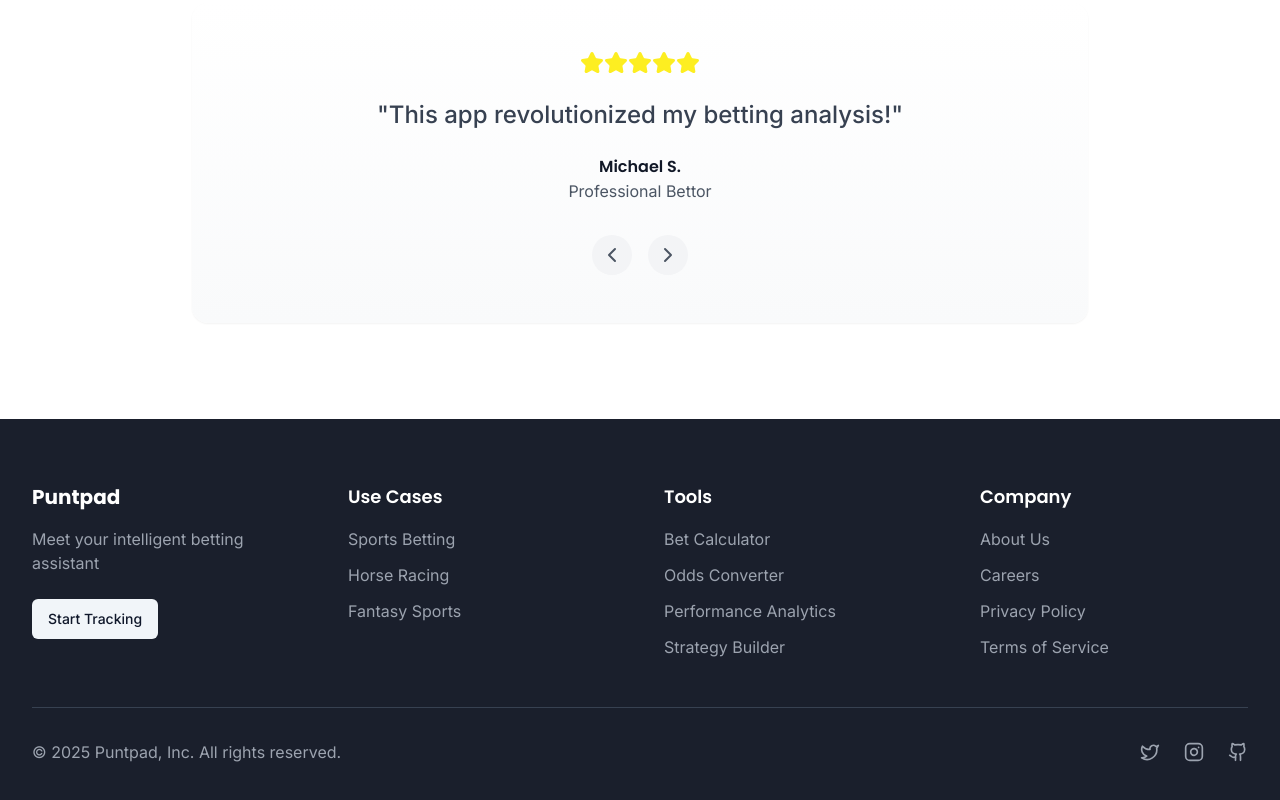
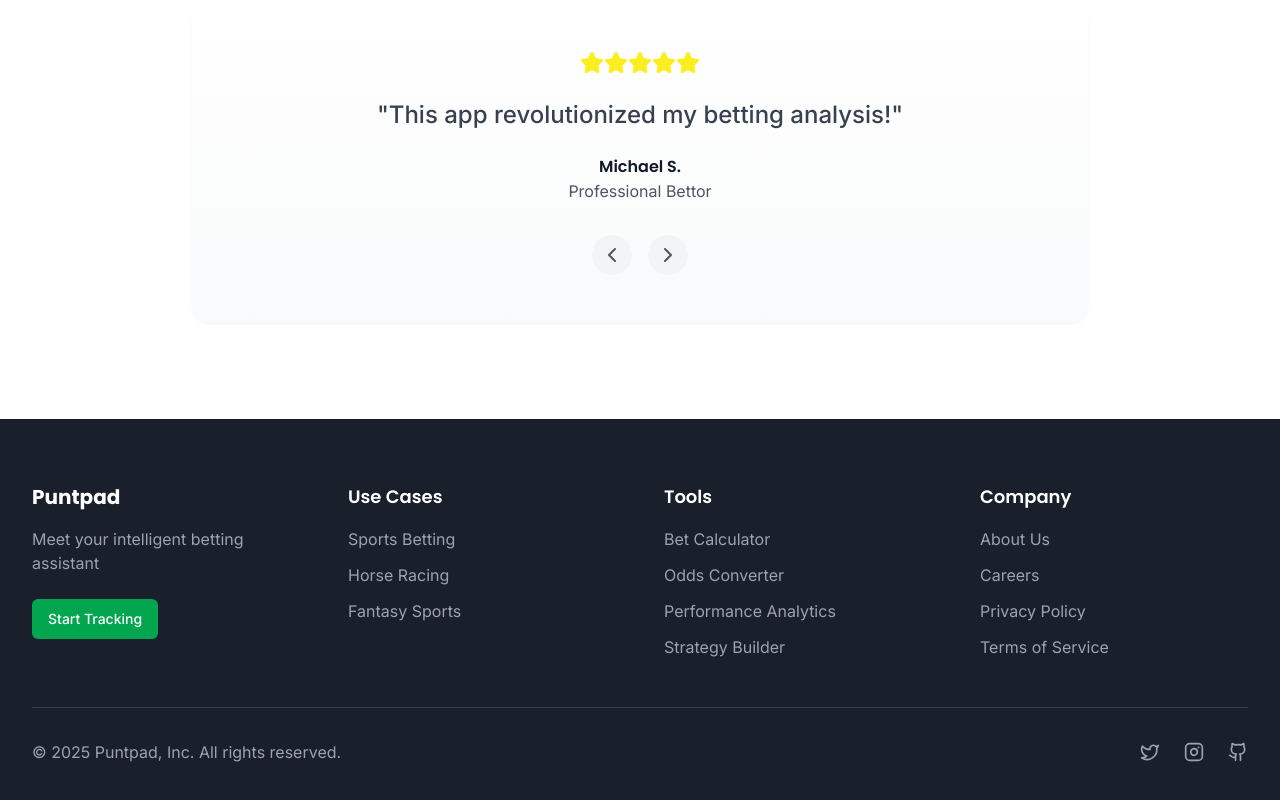
Before and after one commit to JackDilger/punt-pad, a React (Vite) app: page / in a window 1280 px wide. Shown: the part 2055-2855 px from the top of the page. Built offline with nearby package versions, Linux system fonts and the light colour scheme.

Commit message:
Update footer button color
Change the footer's "Start Tracking" button color to green.

```diff
--- a/src/components/Footer.tsx
+++ b/src/components/Footer.tsx
@@ -15,7 +15,7 @@ export const Footer = () => {
             <p className="text-gray-400 mb-6">
               Meet your intelligent betting assistant
             </p>
-            <Button asChild variant="secondary" className="hover:bg-white hover:text-gray-900">
+            <Button asChild className="bg-primary hover:bg-primary-hover text-white">
               <Link to="/signup">
                 Start Tracking
               </Link>
```
